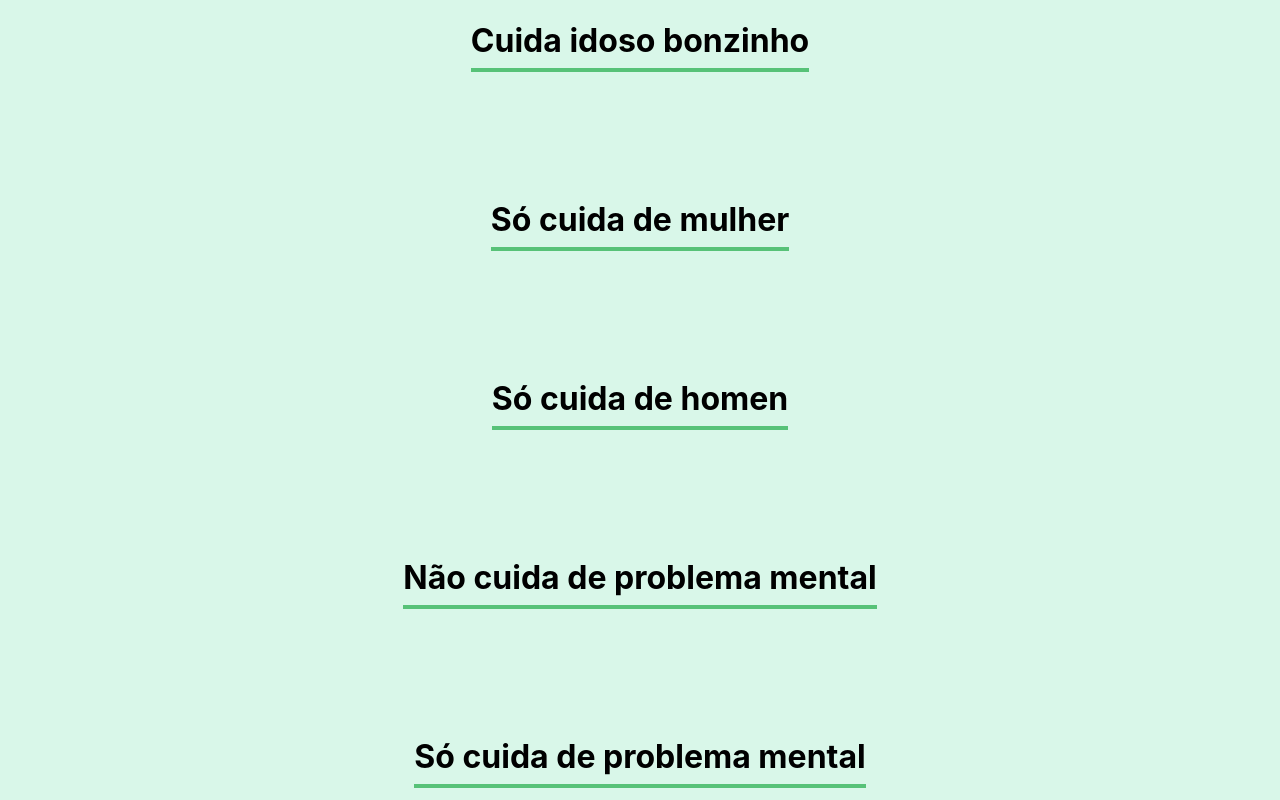
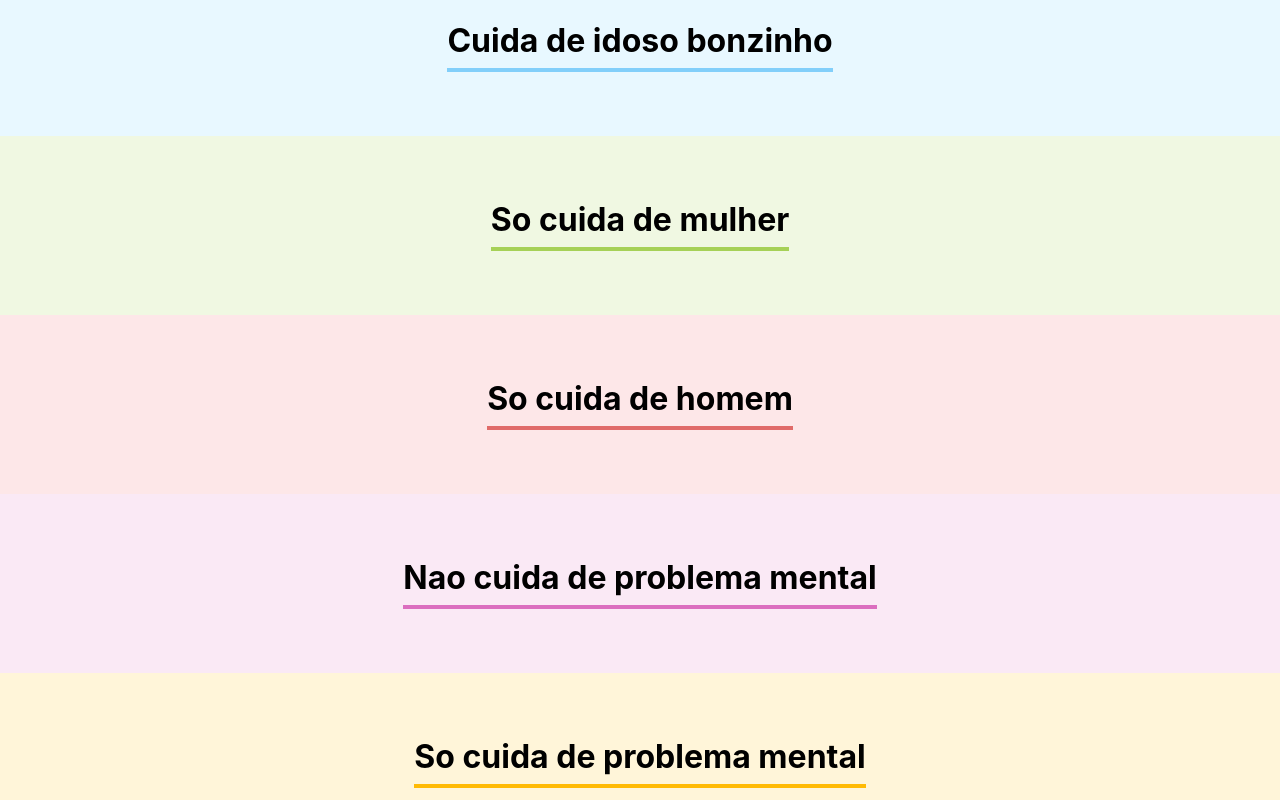
Before and after one commit to CezarBacanieski/cuidadores-react, a React (Create React App) app: page / in a window 1280 px wide. Shown: the part 740-1540 px from the top of the page. Built offline with nearby package versions, Linux system fonts and the light colour scheme; the HTML template or start-up script is replaced by a standard one.

Commit message:
times criado com estilos

```diff
--- a/src/App.js
+++ b/src/App.js
@@ -4,10 +4,44 @@
 import Time from './componentes/Time';
 
 function App() {
+  const times = [
+    {
+      nome: 'Cuida idoso bravo',
+      corPrimaria: '#57c278',
+      corSecundaria: '#d9f7e9',
+    },
+    {
+      nome: 'Cuida de idoso bonzinho',
+      corPrimaria: '#82CFFA',
+      corSecundaria: '#E8F8FF',
+    },
+    {
+      nome: 'So cuida de mulher',
+      corPrimaria: '#A6D157',
+      corSecundaria: '#F0F8E2',
+    },
+    {
+      nome: 'So cuida de homem',
+      corPrimaria: '#E06B69',
+      corSecundaria: '#FDE7E8',
+    },
+    {
+      nome: 'Nao cuida de problema mental',
+      corPrimaria: '#DB6EBF',
+      corSecundaria: '#FAE9F5',
+    },
+    {
+      nome: 'So cuida de problema mental',
+      corPrimaria: '#FFBA05',
+      corSecundaria: '#FFF5D9',
+    },
+    {
+      nome: 'Nao da banho por nada',
+      corPrimaria: '#FF8A29',
+      corSecundaria: '#FFEEDF',
+    },
+  ];
 
-  const times = [
-
-  ]
   const [colaboradores, setColaboradores] = useState([]);
 
   const aoNovoColaboradorAdicionado = (colaborador) => {
@@ -23,13 +57,14 @@
           aoNovoColaboradorAdicionado(colaborador)
         }
       />
-      <Time nome='Cuida idoso bravo' />
-      <Time nome='Cuida idoso bonzinho' />
-      <Time nome='Só cuida de mulher' />
-      <Time nome='Só cuida de homen' />
-      <Time nome='Não cuida de problema mental' />
-      <Time nome='Só cuida de problema mental' />
-      <Time nome='Não da banho por nada' />
+      {times.map((time) => (
+        <Time
+          key={time.nome}
+          nome={time.nome}
+          corPrimaria={time.corPrimaria}
+          corSecundaria={time.corSecundaria}
+        />
+      ))}
     </div>
   );
 }
--- a/src/componentes/Time/Time.css
+++ b/src/componentes/Time/Time.css
@@ -1,12 +1,11 @@
 .time {
   text-align: center;
   padding: 32px;
-  background: #d9f7e9;
 }
 
 .time h3 {
   font-size: 32px;
-  border-bottom: 4px solid #57c278;
+  border-bottom: 4px solid;
   display: inline-block;
   padding-bottom: 8px;
 }
--- a/src/componentes/Time/Time.js
+++ b/src/componentes/Time/Time.js
@@ -2,8 +2,8 @@
 
 export const Time = (props) => {
   return (
-    <section className='time'>
-      <h3>{props.nome}</h3>
+    <section className='time' style={{ background: props.corSecundaria }}>
+      <h3 style={{ borderColor: props.corPrimaria }}>{props.nome}</h3>
     </section>
   );
 };
```
